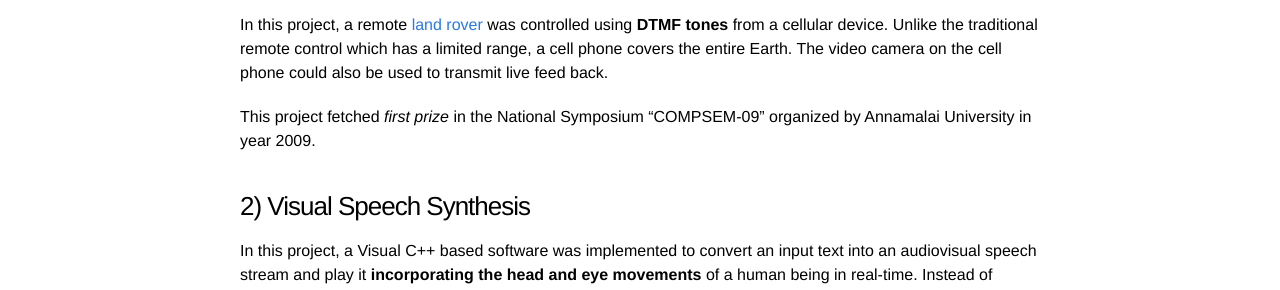
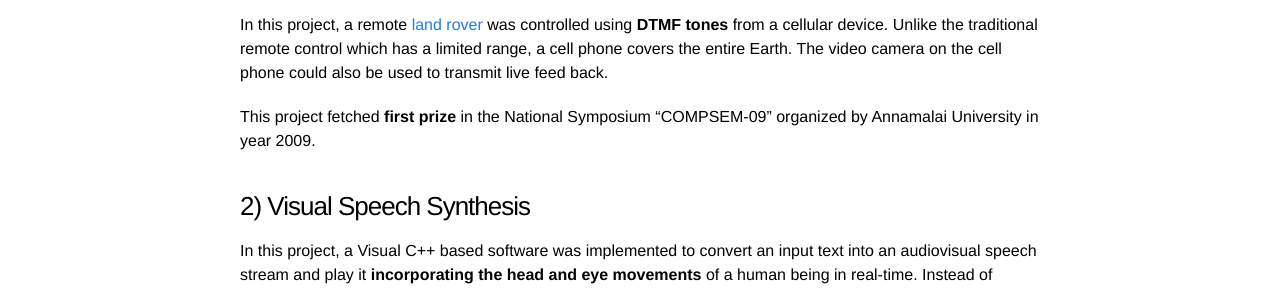
Before and after one commit to samueljohnson/samueljohnson.github.io.archive, a Jekyll site: the page built from cv.md, in a window 1280 px wide. Shown: the part 1157-1447 px from the top of the page. Built offline with Jekyll 4.4.1, drawn with Linux system fonts in a browser that asks for light colours.

Commit message:
highlighted

```diff
--- a/cv.md
+++ b/cv.md
@@ -48,7 +48,7 @@
 which has a limited range, a cell phone covers the entire Earth. The video
 camera on the cell phone could also be used to transmit live feed back.
 
-This project fetched _first prize_ in the National Symposium "COMPSEM-09"
+This project fetched **first prize** in the National Symposium "COMPSEM-09"
 organized by Annamalai University in year 2009.
 
 ### 2) Visual Speech Synthesis
```
